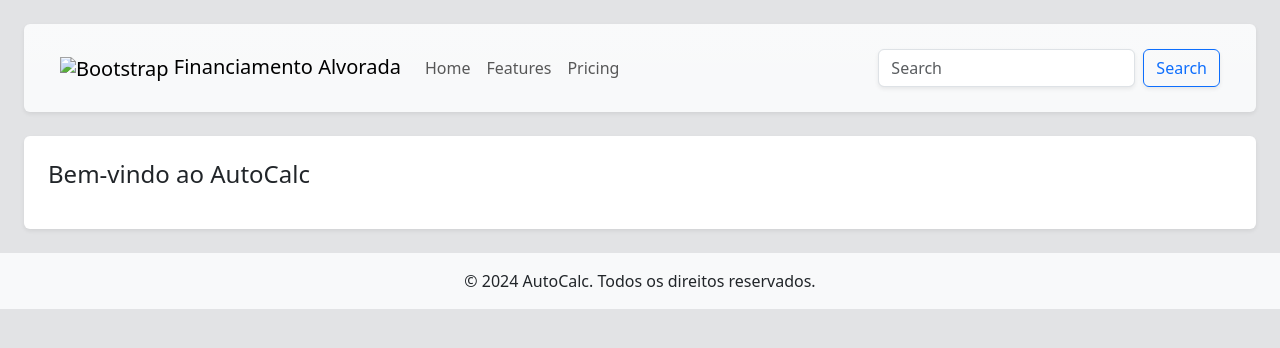
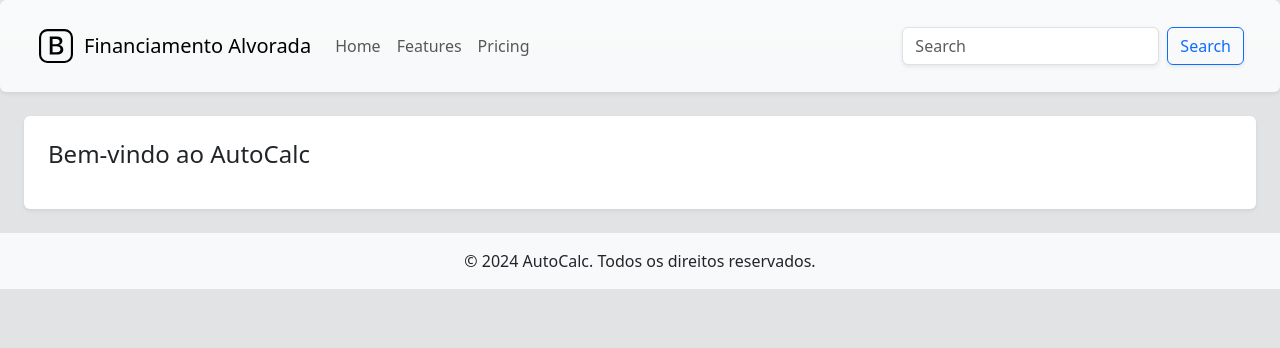
Before and after one commit to Patrick510/project-calc, a website: page project/main.html in a window 1280 px wide. Drawn offline with nearby package versions, Linux system fonts and the light colour scheme.

Commit message:
chore: Update header logo and navigation styling

```diff
--- a/project/src/components/Header.html
+++ b/project/src/components/Header.html
@@ -1,10 +1,10 @@
 <!-- Header.html -->
-<header class="p-4 pt-4 pb-0">
+<header class=" pb-0">
     <nav class="navbar navbar-expand-sm bg-light shadow-sm bg-gradient p-4 rounded">
         <div class="container-fluid">
 
-                <a href="#" class="navbar-brand mb-0 h1">
-                    <img src="../assets/images/bootstrap.svg" alt="Bootstrap" width="30" height="24">
+            <a href="#" class="gap-2 d-flex align-items-center navbar-brand mb-0 h1">
+                <img src="../../src/assets/img/bootstrap.svg" alt="" width="40" height="34">
                 Financiamento Alvorada
             </a>
 
```
Lines whose indentation alone changed are shown as unchanged.
